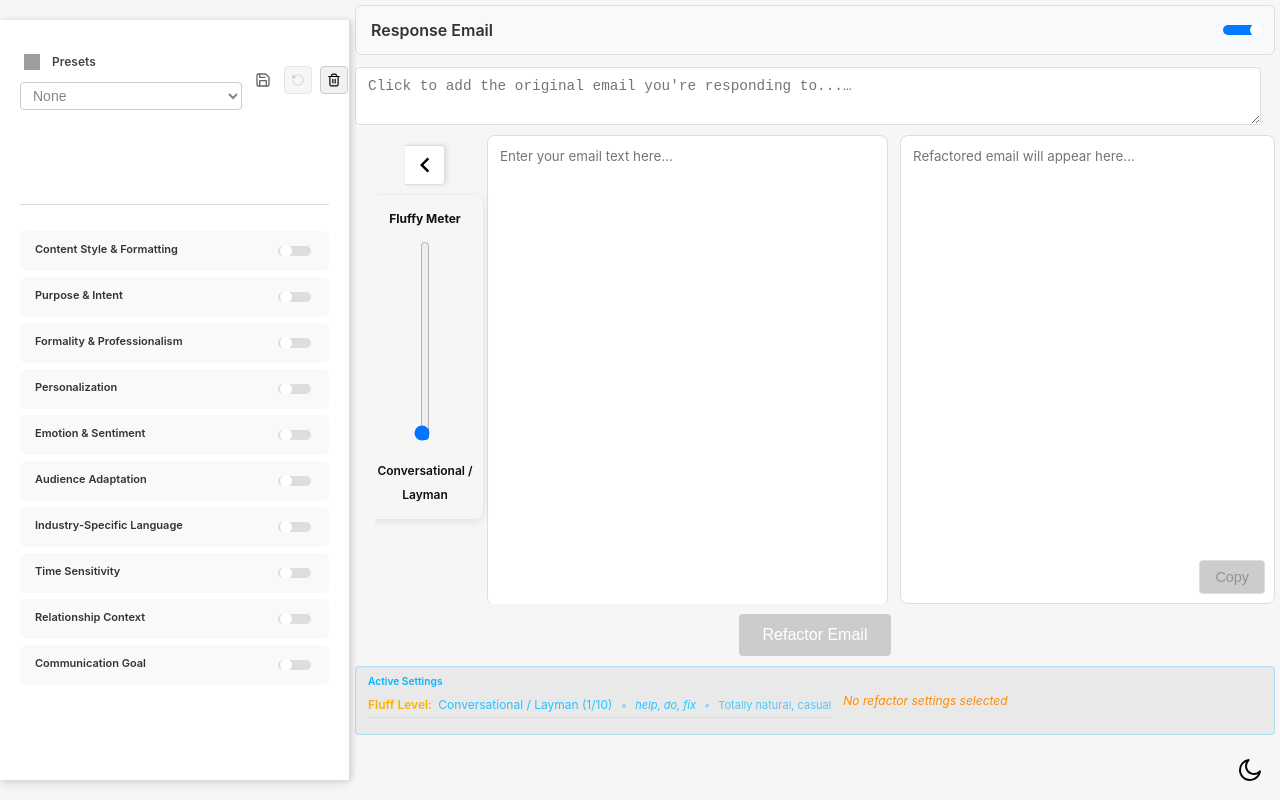
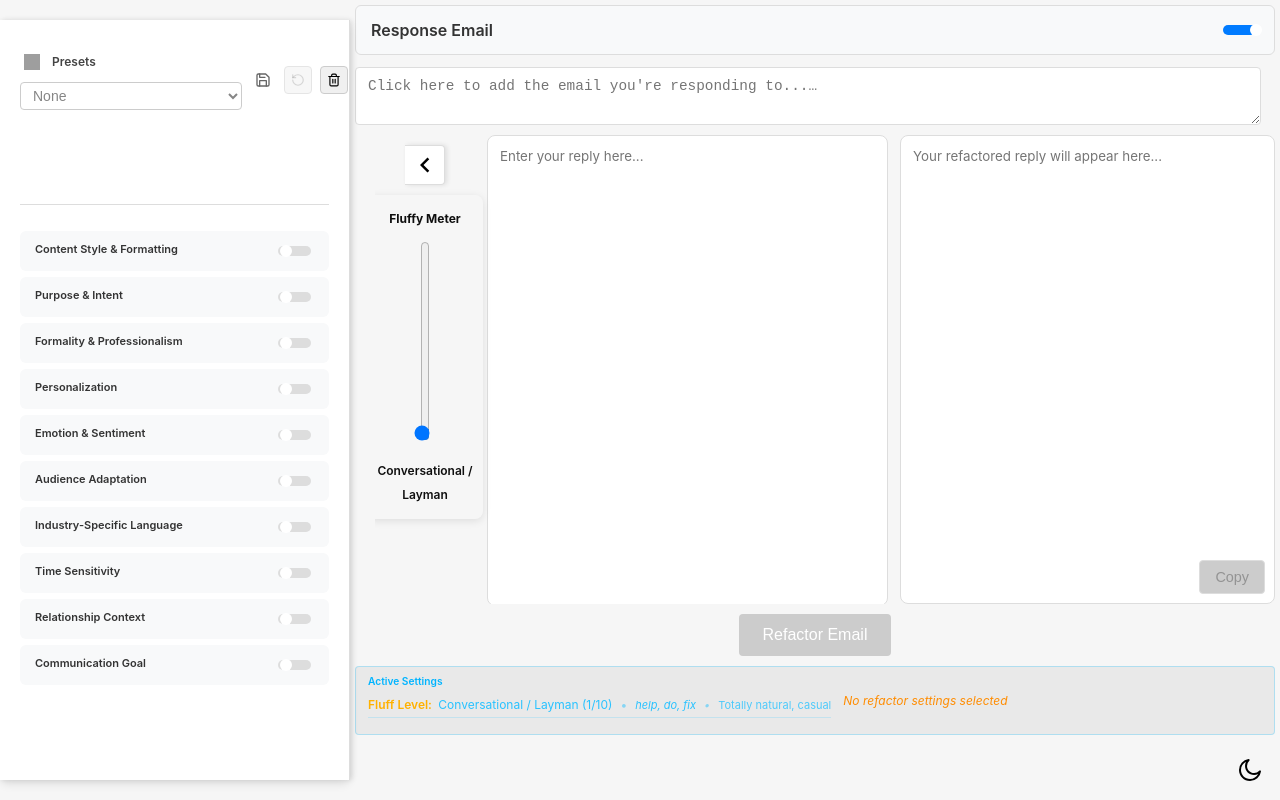
Before and after one commit to ScottBruton/emailRefactor, a React (Vite) app: page / in a window 1280 px wide. Both pictures are taken after a click on the label "Response Email". Built offline with nearby package versions, Linux system fonts and the light colour scheme; grey boxes are pictures that could not be loaded.

Commit message:
fixed response

```diff
--- a/src/App.jsx
+++ b/src/App.jsx
@@ -1111,22 +1111,22 @@ function App() {
   const handleRefactor = async () => {
     try {
       console.log('Starting refactoring process...');
-      console.log('Input text:', inputText);
+      console.log('Input text (reply):', inputText);
+      console.log('Original email:', originalEmail);
+      console.log('Is response mode:', isResponseEmail);
       console.log('Enabled categories:', enabledCategories);
       console.log('Selected styles:', styles);
       console.log('Fluff level:', fluffLevel, '- Type:', fluffLevels[fluffLevel].name);
-      console.log('Fluff examples:', fluffLevels[fluffLevel].examples);
-      console.log('Fluff comment:', fluffLevels[fluffLevel].comment);
 
       if (!inputText.trim()) {
         console.log('Error: Empty input text');
-        setError('Please enter some text to refactor');
+        setError('Please enter your reply in the input area');
         return;
       }
 
       if (isResponseEmail && !originalEmail.trim()) {
         console.log('Error: Empty original email for response');
-        setError('Cannot generate a response to an empty email. Please paste the original email you are responding to.');
+        setError('Please add the original email you are responding to by clicking the text box above');
         return;
       }
 
@@ -1187,15 +1187,15 @@ function App() {
 
       console.log('Refactor result:', result);
 
-      if (!result) {
-        throw new Error('Received empty result from refactor_email');
-      }
-
-      setOutputText(result);
-      setIsLoading(false);
+      if (result) {
+        setOutputText(result);
+      } else {
+        throw new Error('No result returned from refactor_email');
+      }
     } catch (error) {
-      console.error('Refactoring error:', error);
-      setError(`Failed to refactor email: ${error.message || 'Please try again.'}`);
+      console.error('Error during refactoring:', error);
+      setError(error.toString());
+    } finally {
       setIsLoading(false);
     }
   };
@@ -1597,7 +1597,7 @@ function App() {
               value={originalEmail}
               onChange={(e) => setOriginalEmail(e.target.value)}
               onClick={openModal}
-              placeholder="Click to add the original email you're responding to..."
+              placeholder="Click here to add the email you're responding to..."
               readOnly
             />
           )}
@@ -1641,7 +1641,7 @@ function App() {
                 className="input-panel"
                 value={inputText}
                 onChange={(e) => setInputText(e.target.value)}
-                placeholder="Enter your email text here..."
+                placeholder={isResponseEmail ? "Enter your reply here..." : "Enter your email text here..."}
                 disabled={isLoading}
                 rows={25}
               />
@@ -1650,7 +1650,7 @@ function App() {
                   className="output-panel"
                   value={outputText}
                   onChange={(e) => setOutputText(e.target.value)}
-                  placeholder="Refactored email will appear here..."
+                  placeholder={isResponseEmail ? "Your refactored reply will appear here..." : "Refactored email will appear here..."}
                   disabled={isLoading}
                   rows={25}
                   readOnly
```
